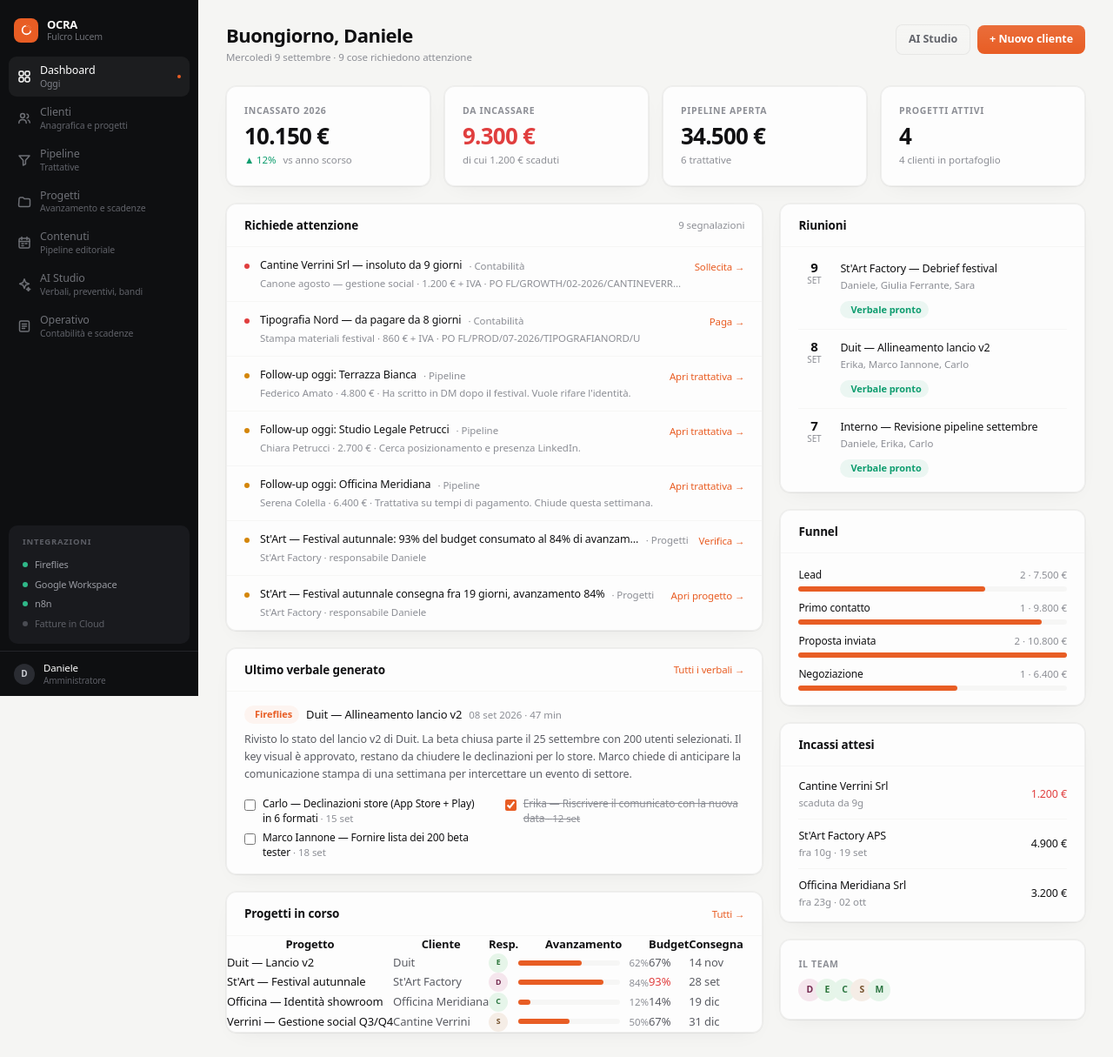
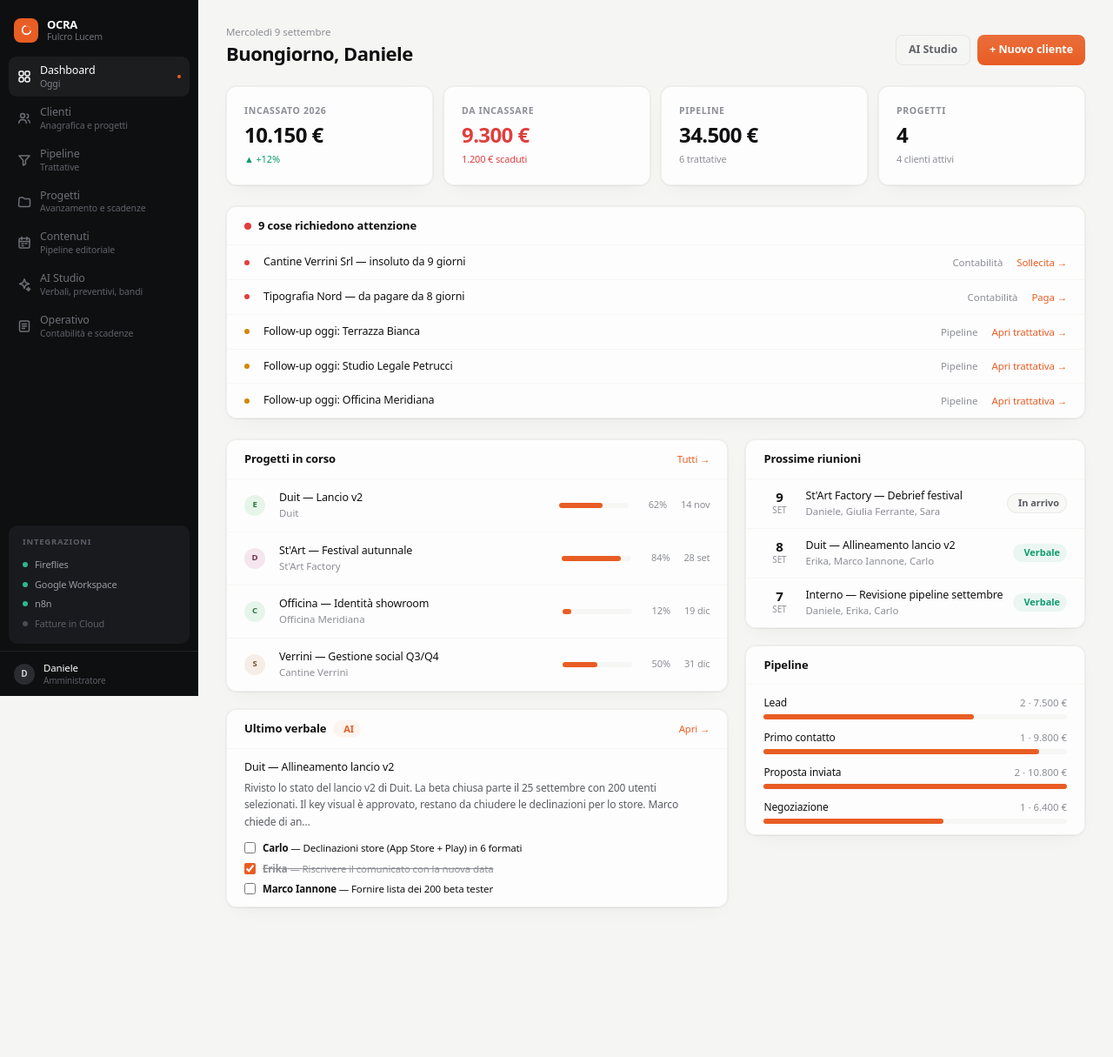
Before and after one commit to 110hustlehouse-code/ocra, a Next.js app: page /dashboard in a window 1280 px wide. Shown: the whole page at 87% size. After the commit the page ends 1071 px from the top, so only its background shows below. Built offline with nearby package versions, Linux system fonts and the light colour scheme.

Commit message:
dashboard: redesign compatto 3 blocchi

```diff
--- a/src/app/(dashboard)/dashboard/page.tsx
+++ b/src/app/(dashboard)/dashboard/page.tsx
@@ -4,219 +4,169 @@ import Link from "next/link";
 import { useStore } from "@/lib/demo/store";
 import { buildAlerts } from "@/lib/demo/insights";
 import {
-  eur, dateIt, dayMonth, daysFromToday, clientName, TODAY, TENANT, STAGES,
+  eur, dayMonth, daysFromToday, clientName, TODAY, STAGES,
 } from "@/lib/demo/data";
-import { Badge, Panel, Stat, Progress, Avatar, PageHead } from "@/components/ui/kit";
+import { Badge, Panel, Progress, Avatar, PageHead } from "@/components/ui/kit";
+
+const WEEKDAYS = ["Domenica","Lunedì","Martedì","Mercoledì","Giovedì","Venerdì","Sabato"];
+const MONTHS = ["gennaio","febbraio","marzo","aprile","maggio","giugno","luglio","agosto","settembre","ottobre","novembre","dicembre"];
+
+function oggi() {
+  return WEEKDAYS[TODAY.getDay()] + " " + TODAY.getDate() + " " + MONTHS[TODAY.getMonth()];
+}
 
 export default function DashboardPage() {
   const s = useStore();
   const alerts = buildAlerts(s);
 
-  const incassato = s.invoices
-    .filter((i) => i.direction === "E" && i.status === "paid")
-    .reduce((a, i) => a + i.amount, 0);
-  const daIncassare = s.invoices
-    .filter((i) => i.direction === "E" && i.status !== "paid")
-    .reduce((a, i) => a + i.amount, 0);
-  const scaduto = s.invoices
-    .filter((i) => i.direction === "E" && i.status === "overdue")
-    .reduce((a, i) => a + i.amount, 0);
-  const pipeline = s.leads
-    .filter((l) => !["vinto", "perso"].includes(l.stage))
-    .reduce((a, l) => a + l.value, 0);
+  const incassato = s.invoices.filter((i) => i.direction === "E" && i.status === "paid").reduce((a, i) => a + i.amount, 0);
+  const daIncassare = s.invoices.filter((i) => i.direction === "E" && i.status !== "paid").reduce((a, i) => a + i.amount, 0);
+  const scaduto = s.invoices.filter((i) => i.direction === "E" && i.status === "overdue").reduce((a, i) => a + i.amount, 0);
+  const pipeline = s.leads.filter((l) => !["vinto", "perso"].includes(l.stage)).reduce((a, l) => a + l.value, 0);
   const attivi = s.projects.filter((p) => p.status !== "consegnato");
-
-  const oggi = new Intl.DateTimeFormat("it-IT", {
-    weekday: "long", day: "numeric", month: "long",
-  }).format(TODAY);
-
-  const prossimeRiunioni = [...s.meetings]
-    .sort((a, b) => +new Date(b.date) - +new Date(a.date))
-    .slice(0, 3);
-
+  const prossimeRiunioni = [...s.meetings].sort((a, b) => +new Date(b.date) - +new Date(a.date)).slice(0, 3);
   const ultimoVerbale = s.meetings.find((m) => m.status === "elaborato");
-
-  const incassiProssimi = s.invoices
-    .filter((i) => i.direction === "E" && i.status !== "paid")
-    .sort((a, b) => +new Date(a.dueDate) - +new Date(b.dueDate));
 
   return (
     <div className="rise">
-      <PageHead
-        title={`Buongiorno, Daniele`}
-        sub={`${oggi.charAt(0).toUpperCase() + oggi.slice(1)} · ${alerts.length} cose richiedono attenzione`}
-        actions={
-          <>
+      {/* ── HEADER ── */}
+      <div className="flex items-end justify-between mb-6">
+        <div>
+          <div className="t-meta mb-1">{oggi()}</div>
+          <h1 className="t-page">Buongiorno, Daniele</h1>
+        </div>
+        <div className="flex gap-2">
           <Link href="/studio" className="btn btn-ghost">AI Studio</Link>
           <Link href="/clienti?nuovo=1" className="btn btn-primary">+ Nuovo cliente</Link>
-          </>
-        }
-      />
-
-      <div className="grid grid-cols-4 gap-4 mb-5">
-        <Stat label="Incassato 2026" value={eur(incassato)} trend={12} sub="vs anno scorso" />
-        <Stat label="Da incassare" value={eur(daIncassare)} sub={scaduto ? `di cui ${eur(scaduto)} scaduti` : "tutto in termini"} tone={scaduto ? "danger" : undefined} />
-        <Stat label="Pipeline aperta" value={eur(pipeline)} sub={`${s.leads.filter((l) => !["vinto", "perso"].includes(l.stage)).length} trattative`} />
-        <Stat label="Progetti attivi" value={String(attivi.length)} sub={`${s.clients.filter((c) => c.status === "active").length} clienti in portafoglio`} />
+        </div>
       </div>
 
-      <div className="grid grid-cols-[1.65fr_1fr] gap-5 items-start">
-        {/* ── Colonna principale ── */}
-        <div className="space-y-5">
-          <Panel
-            title="Richiede attenzione"
-            action={<span className="t-meta">{alerts.length} segnalazioni</span>}
-          >
-            <div>
-              {alerts.slice(0, 7).map((a) => (
+      {/* ── BLOCCO 1: KPI — leggibili in 1 secondo ── */}
+      <div className="grid grid-cols-4 gap-3 mb-6">
+        <KPI label="Incassato 2026" value={eur(incassato)} trend="+12%" positive />
+        <KPI label="Da incassare" value={eur(daIncassare)} tag={scaduto ? eur(scaduto) + " scaduti" : undefined} danger={!!scaduto} />
+        <KPI label="Pipeline" value={eur(pipeline)} tag={s.leads.filter((l) => !["vinto","perso"].includes(l.stage)).length + " trattative"} />
+        <KPI label="Progetti" value={String(attivi.length)} tag={s.clients.filter((c) => c.status === "active").length + " clienti attivi"} />
+      </div>
+
+      {/* ── BLOCCO 2: ATTENZIONE — max 5 righe, azione immediata ── */}
+      {alerts.length > 0 && (
+        <div className="card mb-6 overflow-hidden">
+          <div className="px-5 py-3 flex items-center justify-between" style={{ borderBottom: "1px solid var(--line-2)" }}>
+            <div className="flex items-center gap-2">
+              <span className="w-2 h-2 rounded-full" style={{ background: "var(--danger)" }} />
+              <span className="text-[13px] font-semibold">{alerts.length} cose richiedono attenzione</span>
+            </div>
+          </div>
+          {alerts.slice(0, 5).map((a) => (
             <Link
               key={a.id}
               href={a.href}
-                  className="flex items-start gap-3 px-5 py-3 border-b last:border-0 hover:bg-[var(--surface-2)] transition-colors"
+              className="flex items-center gap-4 px-5 py-2.5 border-b last:border-0 hover:bg-[var(--surface-2)] transition-colors"
               style={{ borderColor: "var(--line-2)" }}
             >
-                  <span
-                    className="w-1.5 h-1.5 rounded-full mt-[7px] shrink-0"
-                    style={{
-                      background:
-                        a.severity === "danger" ? "var(--danger)"
-                        : a.severity === "warn" ? "var(--warn)" : "var(--info)",
-                    }}
-                  />
-                  <span className="flex-1 min-w-0">
-                    <span className="flex items-center gap-2">
-                      <span className="text-[12.5px] font-medium truncate">{a.title}</span>
-                      <span className="t-meta shrink-0">· {a.area}</span>
-                    </span>
-                    <span className="block t-meta truncate mt-0.5">{a.detail}</span>
-                  </span>
-                  <span className="text-[11.5px] font-medium shrink-0 mt-0.5" style={{ color: "var(--brand)" }}>
-                    {a.cta} →
-                  </span>
+              <span className="w-1.5 h-1.5 rounded-full shrink-0" style={{
+                background: a.severity === "danger" ? "var(--danger)" : a.severity === "warn" ? "var(--warn)" : "var(--info)"
+              }} />
+              <span className="text-[12.5px] font-medium flex-1 truncate">{a.title}</span>
+              <span className="t-meta shrink-0">{a.area}</span>
+              <span className="text-[11.5px] font-medium shrink-0" style={{ color: "var(--brand)" }}>{a.cta} →</span>
             </Link>
           ))}
         </div>
-          </Panel>
+      )}
 
+      {/* ── BLOCCO 3: DUE COLONNE — progetti + sidebar ── */}
+      <div className="grid grid-cols-[1.6fr_1fr] gap-5">
+
+        {/* Colonna sinistra: Progetti + Verbale */}
+        <div className="space-y-5">
+          <div className="card overflow-hidden">
+            <div className="px-5 py-3 flex items-center justify-between" style={{ borderBottom: "1px solid var(--line-2)" }}>
+              <span className="text-[13px] font-semibold">Progetti in corso</span>
+              <Link href="/progetti" className="text-[11.5px] font-medium" style={{ color: "var(--brand)" }}>Tutti →</Link>
+            </div>
+            {attivi.map((p) => {
+              const left = daysFromToday(p.endDate);
+              return (
+                <div key={p.id} className="flex items-center gap-4 px-5 py-3 border-b last:border-0" style={{ borderColor: "var(--line-2)" }}>
+                  <Avatar name={p.lead} size={24} />
+                  <div className="flex-1 min-w-0">
+                    <div className="text-[12.5px] font-medium truncate">{p.name}</div>
+                    <div className="t-meta">{clientName(p.clientId)}</div>
+                  </div>
+                  <div className="w-20 shrink-0">
+                    <Progress value={p.progress} />
+                  </div>
+                  <span className="text-[11px] tabular w-7 text-right shrink-0" style={{ color: "var(--text-3)" }}>{p.progress}%</span>
+                  <span className="text-[11px] tabular shrink-0" style={{ color: left <= 14 ? "var(--warn)" : "var(--text-3)" }}>{dayMonth(p.endDate)}</span>
+                </div>
+              );
+            })}
+          </div>
+
+          {/* Verbale — compatto */}
           {ultimoVerbale && (
-            <Panel
-              title="Ultimo verbale generato"
-              action={<Link href="/studio" className="text-[11.5px] font-medium" style={{ color: "var(--brand)" }}>Tutti i verbali →</Link>}
-            >
-              <div className="px-5 py-4">
-                <div className="flex items-center gap-2 mb-2">
-                  <Badge tone="brand" dot>Fireflies</Badge>
-                  <span className="text-[13px] font-medium">{ultimoVerbale.title}</span>
-                  <span className="t-meta">
-                    {dateIt(ultimoVerbale.date)} · {ultimoVerbale.duration} min
-                  </span>
+            <div className="card overflow-hidden">
+              <div className="px-5 py-3 flex items-center justify-between" style={{ borderBottom: "1px solid var(--line-2)" }}>
+                <div className="flex items-center gap-2">
+                  <span className="text-[13px] font-semibold">Ultimo verbale</span>
+                  <Badge tone="brand" dot>AI</Badge>
                 </div>
-                <p className="text-[12.5px] leading-relaxed" style={{ color: "var(--text-2)" }}>
-                  {ultimoVerbale.summary}
+                <Link href="/studio" className="text-[11.5px] font-medium" style={{ color: "var(--brand)" }}>Apri →</Link>
+              </div>
+              <div className="px-5 py-3">
+                <div className="text-[12.5px] font-medium mb-1">{ultimoVerbale.title}</div>
+                <p className="text-[12px] leading-relaxed mb-3" style={{ color: "var(--text-2)" }}>
+                  {(ultimoVerbale.summary || "").slice(0, 200)}…
                 </p>
-                <div className="mt-4 grid grid-cols-2 gap-x-6 gap-y-1.5">
-                  {(ultimoVerbale.actions ?? []).map((a, i) => (
-                    <label key={i} className="flex items-start gap-2 cursor-pointer group">
-                      <input
-                        type="checkbox"
-                        checked={a.done}
-                        onChange={() => s.toggleAction(ultimoVerbale.id, i)}
-                        className="mt-[3px] accent-[var(--brand)]"
-                      />
-                      <span
-                        className="text-[12px] leading-snug"
-                        style={{
-                          color: a.done ? "var(--text-3)" : "var(--text)",
-                          textDecoration: a.done ? "line-through" : "none",
-                        }}
-                      >
-                        <b className="font-medium">{a.who}</b> — {a.what}
-                        <span className="t-meta"> · {dayMonth(a.when)}</span>
+                <div className="space-y-1.5">
+                  {(ultimoVerbale.actions ?? []).slice(0, 3).map((a, i) => (
+                    <label key={i} className="flex items-center gap-2 cursor-pointer">
+                      <input type="checkbox" checked={a.done} onChange={() => s.toggleAction(ultimoVerbale.id, i)} className="accent-[var(--brand)]" />
+                      <span className="text-[11.5px]" style={{ color: a.done ? "var(--text-3)" : "var(--text)", textDecoration: a.done ? "line-through" : "none" }}>
+                        <b>{a.who}</b> — {a.what}
                       </span>
                     </label>
                   ))}
                 </div>
               </div>
-            </Panel>
+            </div>
           )}
-
-          <Panel title="Progetti in corso" action={<Link href="/clienti" className="text-[11.5px] font-medium" style={{ color: "var(--brand)" }}>Tutti →</Link>}>
-            <div className="scroll-x">
-              <table className="tbl">
-                <thead>
-                  <tr>
-                    <th>Progetto</th><th>Cliente</th><th>Resp.</th>
-                    <th className="w-[150px]">Avanzamento</th><th>Budget</th><th>Consegna</th>
-                  </tr>
-                </thead>
-                <tbody>
-                  {attivi.map((p) => {
-                    const burn = p.budgetPlanned ? p.budgetActual / p.budgetPlanned : 0;
-                    const left = daysFromToday(p.endDate);
-                    return (
-                      <tr key={p.id}>
-                        <td className="font-medium">{p.name}</td>
-                        <td style={{ color: "var(--text-2)" }}>{clientName(p.clientId)}</td>
-                        <td><Avatar name={p.lead} size={22} /></td>
-                        <td>
-                          <div className="flex items-center gap-2">
-                            <Progress value={p.progress} />
-                            <span className="t-meta tabular w-8 text-right">{p.progress}%</span>
-                          </div>
-                        </td>
-                        <td className="tabular" style={{ color: burn > 0.85 ? "var(--danger)" : "var(--text-2)" }}>
-                          {Math.round(burn * 100)}%
-                        </td>
-                        <td>
-                          <span className="tabular" style={{ color: left <= 14 ? "var(--warn)" : "var(--text-2)" }}>
-                            {dayMonth(p.endDate)}
-                          </span>
-                        </td>
-                      </tr>
-                    );
-                  })}
-                </tbody>
-              </table>
-            </div>
-          </Panel>
         </div>
 
-        {/* ── Colonna laterale ── */}
+        {/* Colonna destra: Riunioni + Funnel */}
         <div className="space-y-5">
-          <Panel title="Riunioni">
-            <div className="px-5 py-1">
+          <div className="card overflow-hidden">
+            <div className="px-5 py-3" style={{ borderBottom: "1px solid var(--line-2)" }}>
+              <span className="text-[13px] font-semibold">Prossime riunioni</span>
+            </div>
             {prossimeRiunioni.map((m) => (
-                <div key={m.id} className="flex items-start gap-3 py-3 border-b last:border-0" style={{ borderColor: "var(--line-2)" }}>
+              <div key={m.id} className="flex items-center gap-3 px-5 py-2.5 border-b last:border-0" style={{ borderColor: "var(--line-2)" }}>
                 <div className="text-center shrink-0 w-9">
-                    <div className="text-[15px] font-semibold tabular leading-none">
-                      {new Date(m.date).getDate()}
-                    </div>
+                  <div className="text-[15px] font-semibold tabular leading-none">{new Date(m.date).getDate()}</div>
                   <div className="text-[10px] uppercase" style={{ color: "var(--text-3)" }}>
-                      {new Intl.DateTimeFormat("it-IT", { month: "short" }).format(new Date(m.date))}
+                    {MONTHS[new Date(m.date).getMonth()].slice(0, 3)}
                   </div>
                 </div>
-                  <div className="min-w-0 flex-1">
+                <div className="flex-1 min-w-0">
                   <div className="text-[12.5px] font-medium truncate">{m.title}</div>
                   <div className="t-meta truncate">{m.participants.join(", ")}</div>
-                    <div className="mt-1.5">
-                      {m.status === "in_corso"
-                        ? <Badge tone="danger" dot>In corso · Fireflies collegato</Badge>
-                        : <Badge tone="ok" dot>Verbale pronto</Badge>}
                 </div>
-                  </div>
+                {m.status === "elaborato" ? <Badge tone="ok" dot>Verbale</Badge> : <Badge tone="neutral" dot>In arrivo</Badge>}
               </div>
             ))}
           </div>
-          </Panel>
 
-          <Panel title="Funnel">
-            <div className="px-5 py-4 space-y-2.5">
-              {STAGES.filter((st) => st.key !== "vinto").map((st) => {
+          <div className="card overflow-hidden">
+            <div className="px-5 py-3" style={{ borderBottom: "1px solid var(--line-2)" }}>
+              <span className="text-[13px] font-semibold">Pipeline</span>
+            </div>
+            <div className="px-5 py-3 space-y-3">
+              {STAGES.filter((st) => !["vinto","perso"].includes(st.key)).map((st) => {
                 const items = s.leads.filter((l) => l.stage === st.key);
                 const val = items.reduce((a, l) => a + l.value, 0);
-                const max = Math.max(
-                  ...STAGES.map((x) => s.leads.filter((l) => l.stage === x.key).reduce((a, l) => a + l.value, 0)), 1
-                );
+                const max = Math.max(...STAGES.map((x) => s.leads.filter((l) => l.stage === x.key).reduce((a, l) => a + l.value, 0)), 1);
                 return (
                   <div key={st.key}>
                     <div className="flex items-baseline justify-between mb-1">
@@ -228,38 +178,33 @@ export default function DashboardPage() {
                 );
               })}
             </div>
-          </Panel>
-
-          <Panel title="Incassi attesi">
-            <div className="px-5 py-1">
-              {incassiProssimi.map((i) => {
-                const gap = daysFromToday(i.dueDate);
-                return (
-                  <div key={i.id} className="flex items-center justify-between gap-3 py-2.5 border-b last:border-0" style={{ borderColor: "var(--line-2)" }}>
-                    <div className="min-w-0">
-                      <div className="text-[12.5px] truncate">{i.counterpart}</div>
-                      <div className="t-meta">
-                        {gap < 0 ? `scaduta da ${-gap}g` : `fra ${gap}g · ${dayMonth(i.dueDate)}`}
-                      </div>
-                    </div>
-                    <div className="text-[12.5px] font-medium tabular shrink-0"
-                         style={{ color: i.status === "overdue" ? "var(--danger)" : undefined }}>
-                      {eur(i.amount)}
-                    </div>
-                  </div>
-                );
-              })}
-            </div>
-          </Panel>
-
-          <div className="card card-pad">
-            <div className="t-label mb-2">Il team</div>
-            <div className="flex -space-x-1.5">
-              {TENANT.team.map((n) => <Avatar key={n} name={n} size={26} />)}
-            </div>
           </div>
         </div>
       </div>
     </div>
   );
 }
+
+/* ── KPI Card — pulita, futuristica ── */
+function KPI({ label, value, trend, positive, tag, danger }: {
+  label: string; value: string; trend?: string; positive?: boolean; tag?: string; danger?: boolean;
+}) {
+  return (
+    <div className="card card-pad">
+      <div className="t-label">{label}</div>
+      <div className="text-[24px] font-semibold tracking-tight leading-none mt-2" style={danger ? { color: "var(--danger)" } : undefined}>
+        {value}
+      </div>
+      <div className="mt-2 flex items-center gap-1.5">
+        {trend && (
+          <span className="text-[11px] font-medium" style={{ color: positive ? "var(--ok)" : "var(--text-3)" }}>
+            {positive ? "▲" : ""} {trend}
+          </span>
+        )}
+        {tag && (
+          <span className="text-[11px]" style={{ color: danger ? "var(--danger)" : "var(--text-3)" }}>{tag}</span>
+        )}
+      </div>
+    </div>
+  );
+}
```
Lines whose indentation alone changed are shown as unchanged.
